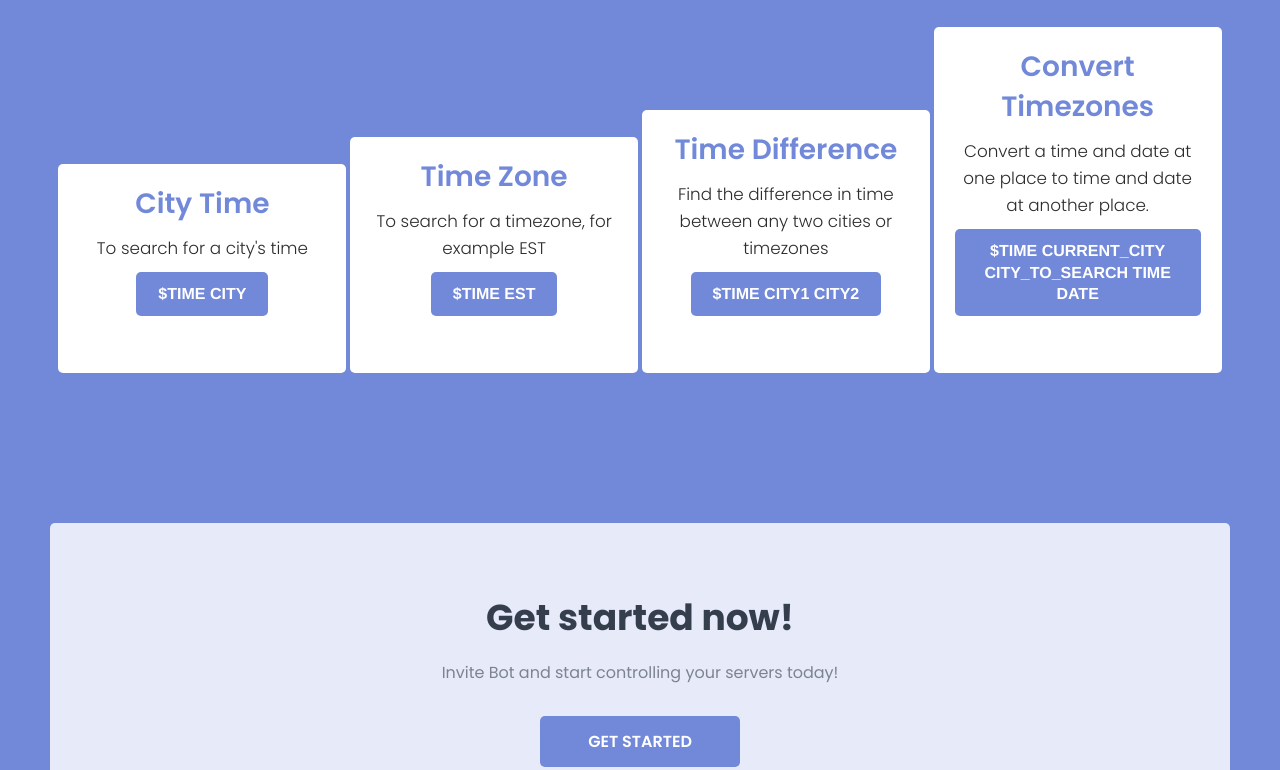
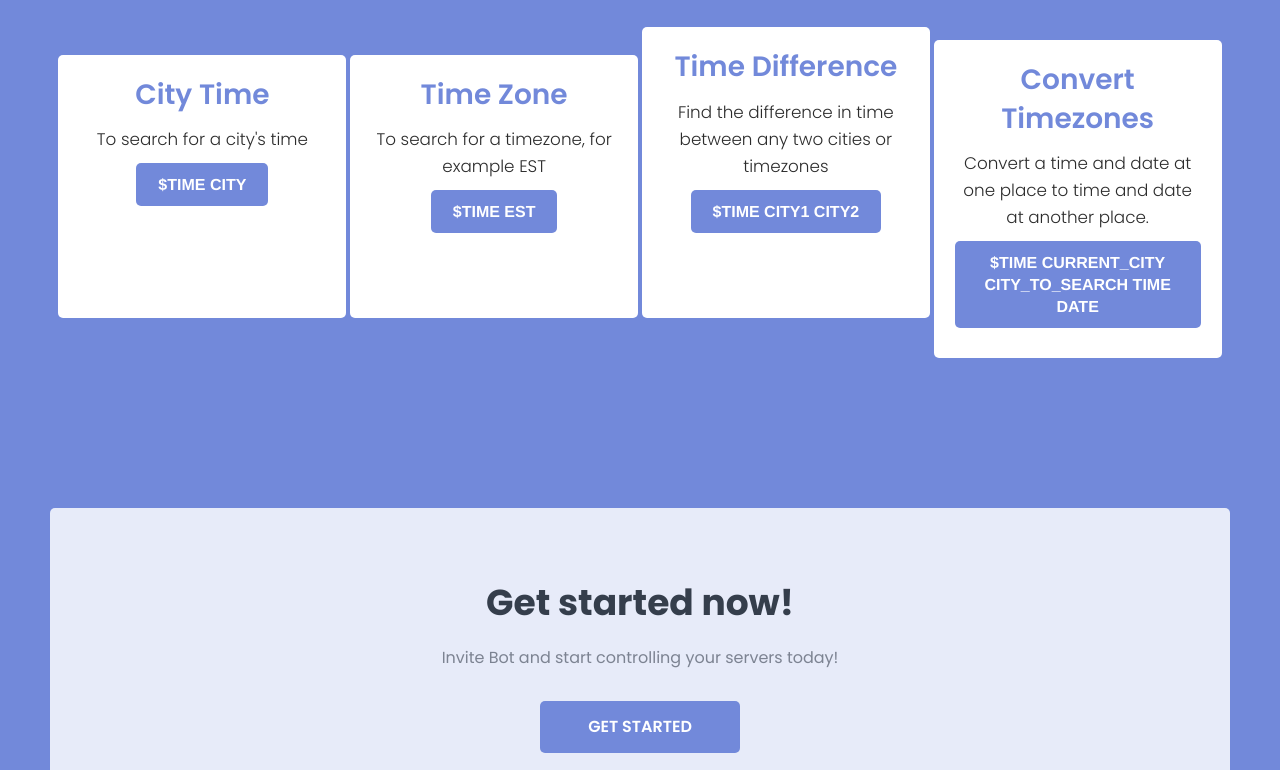
Before and after one commit to shrishtinigam/timezone-bot-website, a plain HTML site: page src/index.html in a window 1280 px wide. Shown: the part 1457-2227 px from the top of the page. Drawn offline with nearby package versions, Linux system fonts and the light colour scheme.

Commit message:
index.html updated, main.css updated, main.js added

```diff
--- a/src/index.html
+++ b/src/index.html
@@ -71,25 +71,25 @@
         <div class="card" style="width: 18rem;">
             <div class="card-body">
                 <h5 class="card-title">City Time</h5>
-                <p class="card-text">To search for a city's time <br><button class="btn" data-clipboard-text="main.js">$time City</button> <br><br></p>
+                <p class="card-text">To search for a city's time <br><button class="btn" data-clipboard-text="main.js">$time City</button> <br><br><br><br></p>
             </div>
         </div>
         <div class="card" style="width: 18rem;">
             <div class="card-body">
                 <h5 class="card-title">Time Zone</h5>
-                <p class="card-text">To search for a timezone, for example EST<br><button class="btn" data-clipboard-text="main.js">$time EST</button> <br><br></p>
+                <p class="card-text">To search for a timezone, for example EST<br><button class="btn" data-clipboard-text="main.js">$time EST</button> <br><br><br></p>
             </div>
         </div>
         <div class="card" style="width: 18rem;">
             <div class="card-body">
                 <h5 class="card-title">Time Difference</h5>
-                <p class="card-text">Find the difference in time between any two cities or timezones<br><button class="btn" data-clipboard-text="main.js">$time City1 City2</button><br><br></p>
+                <p class="card-text">Find the difference in time between any two cities or timezones<br><button class="btn" data-clipboard-text="main.js">$time City1 City2</button><br><br><br></p>
             </div>
         </div>
         <div class="card" style="width: 18rem;">
             <div class="card-body">
                 <h5 class="card-title">Convert Timezones</h5>
-                <p class="card-text">Convert a time and date at one place to time and date at another place.<br><button class="btn" data-clipboard-text="main.js">$time Current_City City_To_Search Time Date</button><br><br></p>
+                <p class="card-text">Convert a time and date at one place to time and date at another place.<br><button class="btn" data-clipboard-text="main.js">$time Current_City City_To_Search Time Date</button></p>
             </div>
         </div>
     </div>
--- a/src/main.js
+++ b/src/main.js
@@ -1,8 +1,8 @@
 var clip = new Clipboard('.btn');
 
 clip.on("success", function() {
-  document.body.insertAdjacentHTML('beforeend', '<div></div>');
+  document.body.insertAdjacentHTML('beforeend', '<div>that worked.</div>');
 });
 clip.on("error", function() {
-  document.body.insertAdjacentHTML('beforeend', '<div></div>');
+  document.body.insertAdjacentHTML('beforeend', '<div>that didn\'t work.</div>');
 });
```
